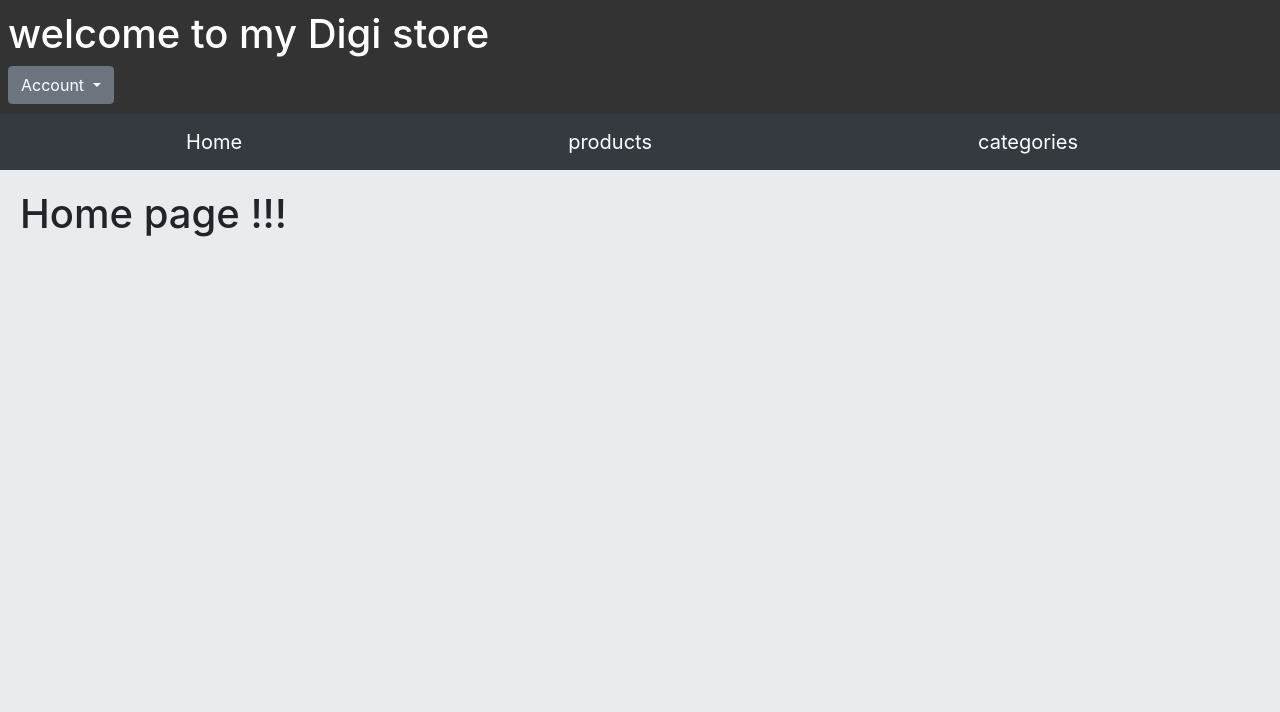
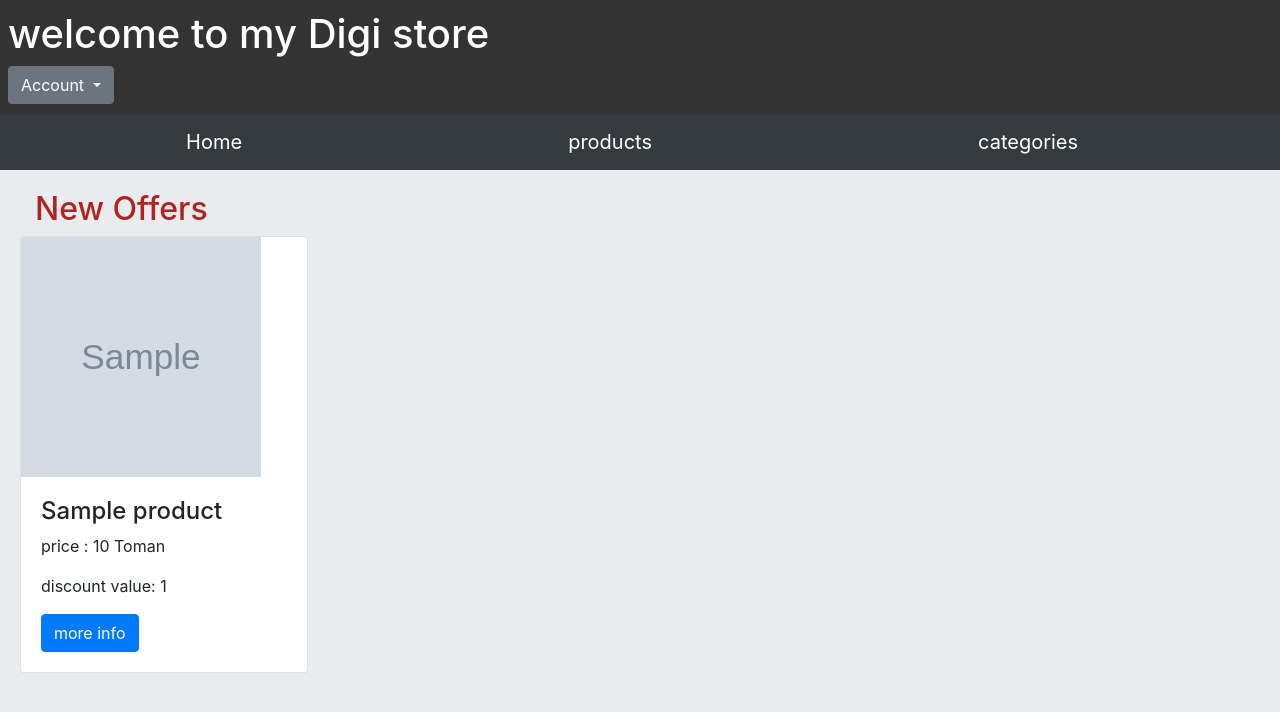
Before and after one commit to Amir-Bahrami1377/ecommerce-website, a Django app: page / in a window 1280 px wide. Shown: the top 712 px of the page. Run offline with Django 4.2, Linux system fonts and the light colour scheme; tables that the repository leaves empty hold one stand-in row (values such as "Sample post"); grey boxes marked "Sample" are stand-in pictures.

```diff
--- a/store/product/views.py
+++ b/store/product/views.py
@@ -2,7 +2,7 @@ from django.shortcuts import render
 from django.views import View
 from django.views.generic.list import ListView
 from django.views.generic.detail import DetailView
-from product.models import Product, Category
+from product.models import Product, Category, Discount
 
 
 class ProductList(ListView):
@@ -25,7 +25,11 @@ class ProductDetailView(DetailView):
 
 class HomeView(View):
     def get(self, request):
-        return render(request, 'product/home.html', {'hi': 'hi'})
+        discounts = Discount.objects.filter(is_active=True)
+        products = []
+        for discount in discounts:
+            products.append(discount.product)
+        return render(request, 'product/home.html', {'products': products})
 
 
 class CategoryList(ListView):
--- a/store/store/settings.py
+++ b/store/store/settings.py
@@ -140,6 +140,6 @@ AUTH_USER_MODEL = 'core.User'
 
 LOGIN_URL = 'customer:login'
 
-LOGIN_REDIRECT_URL = 'product:products'
+LOGIN_REDIRECT_URL = 'product:home'
 
-LOGOUT_REDIRECT_URL = 'product:products'
+LOGOUT_REDIRECT_URL = 'product:home'
--- a/store/templates/account/login.html
+++ b/store/templates/account/login.html
@@ -1,7 +1,7 @@
 {% extends 'core/base.html' %}
 
 {% block content %}
-    <form action="" method="post">
+    <form action="" method="post" >
         {% csrf_token %}
         {{ form.as_p }}
         <input type="submit" value="Login">
--- a/store/templates/product/home.html
+++ b/store/templates/product/home.html
@@ -1,5 +1,21 @@
 {% extends 'core/base.html' %}
+{% load one %}
 
 {% block content %}
-    <h1>Home page !!!</h1>
+    <div class="container-fluid">
+        <h2 style="color: firebrick">New Offers</h2>
+        <div class="row">
+            {% for product in products %}
+                <div class="card" style="width: 18rem">
+                    <img src="{{ product.image.url }}" alt="img" style="width: 15rem; height: 15rem">
+                    <div class="card-body">
+                        <h4>{{ product.name }}</h4>
+                        <p>price : {{ product.price }} Toman</p>
+                        <p>discount value: {% discounts product.slug %}</p>
+                        <a class="btn btn-primary" href="{% url 'product:product_detail' product.slug %}" style="text-decoration: none">more info</a>
+                    </div>
+                </div>
+            {% endfor %}
+        </div>
+    </div>
 {% endblock %}
--- a/store/templates/product/product_detail.html
+++ b/store/templates/product/product_detail.html
@@ -9,6 +9,6 @@
         <h4>Brand : {{ object.brand }}</h4><br>
         <h4>Stock : {{ object.stock }}</h4><br>
         <p>price : {{ object.price }}</p>
-     <p>discount: {% discounts object.slug %}</p>
+        <p>discount value: {% discounts object.slug %}</p>
     </div>
 {% endblock %}
--- a/store/templates/product/products.html
+++ b/store/templates/product/products.html
@@ -1,11 +1,13 @@
 {% extends 'core/base.html' %}
+{% load one %}
 
 {% block content %}
     {% for obj in page_obj %}
         <div class="card" style="display: inline-block; padding: 8px; margin: 8px; width: 420px">
             <img src="{{ obj.image.url }}" alt="img" style="width: 400px; height: 400px"><br>
-            <a href="{% url 'product:product_detail' obj.slug %}" style="text-decoration: none">{{ obj.name }}</a><br>
+            <a href="{% url 'product:product_detail' obj.slug %}" style="text-decoration: none">{{ obj.name }}</a>
             <p>price : {{ obj.price }} Toman</p>
+            <p>discount value: {% discounts obj.slug %}</p>
         </div>
     {% endfor %}
 
```
Also changed, not shown: store/account/forms.py (+3 -4 lines), store/account/views.py (+4 -4 lines).
